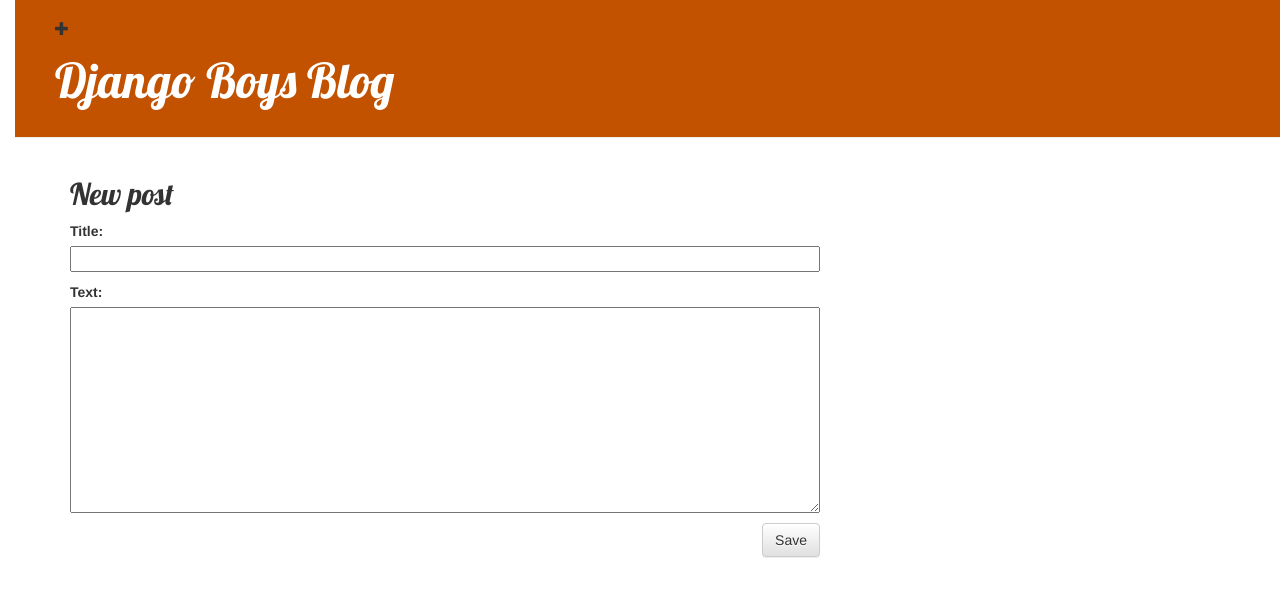
After one commit to ElpadrinoDeveloper/my-first-blog, a Django app: page /post/new in a window 1280 px wide. The commit adds this page. Shown: the top 597 px of the page. Run offline with Django 4.2, Linux system fonts and the light colour scheme; some libraries are stand-ins or nearby versions.

Commit message:
Añadidas las vistas para crear/editar para el blog dentro del sitio web.

```diff
--- /dev/null
+++ b/blog/forms.py
@@ -0,0 +1,9 @@
+from django import forms
+
+from .models import Post
+
+class PostForm(forms.ModelForm):
+
+    class Meta:
+        model = Post
+        fields = ('title', 'text',)
--- a/blog/templates/blog/base.html
+++ b/blog/templates/blog/base.html
@@ -1,7 +1,7 @@
 {% load static %}
 <html>
     <head>
-        <title>Django Girls blog</title>
+        <title>Django Boys blog</title>
         <link rel="stylesheet" href="//maxcdn.bootstrapcdn.com/bootstrap/3.2.0/css/bootstrap.min.css">
         <link rel="stylesheet" href="//maxcdn.bootstrapcdn.com/bootstrap/3.2.0/css/bootstrap-theme.min.css">
         <link href='//fonts.googleapis.com/css?family=Lobster&subset=latin,latin-ext' rel='stylesheet' type='text/css'>
@@ -9,7 +9,12 @@
     </head>
     <body>
         <div class="page-header">
-            <h1><a href="/">Django Girls Blog</a></h1>
+            {% if user.is_authenticated %}
+                <a href="{% url 'post_new' %}" class="top-menu">
+                    <span class="glyphicon glyphicon-plus"></span></a>
+            {% endif %}
+                <span class="glyphicon glyphicon-plus"></span></a>
+            <h1><a href="/">Django Boys Blog</a></h1>
         </div>
         <div class="content container">
             <div class="row">
--- a/blog/templates/blog/post_detail.html
+++ b/blog/templates/blog/post_detail.html
@@ -7,6 +7,10 @@
                 {{ post.published_date }}
             </div>
         {% endif %}
+        {% if user.is_authenticated %}
+            <a class="btn btn-default" href="{% url 'post_edit' pk=post.pk %}">
+                <span class="glyphicon glyphicon-pencil"></span></a>
+        {% endif %}
         <h2>{{ post.title }}</h2>
         <p>{{ post.text|linebreaksbr }}</p>
     </div>
--- /dev/null
+++ b/blog/templates/blog/post_edit.html
@@ -0,0 +1,9 @@
+{% extends 'blog/base.html' %}
+
+{% block content %}
+    <h2>New post</h2>
+    <form method="POST" class="post-form">{% csrf_token %}
+        {{ form.as_p }}
+        <button type="submit" class="save btn btn-default">Save</button>
+    </form>
+{% endblock %}
--- a/blog/urls.py
+++ b/blog/urls.py
@@ -3,5 +3,7 @@ from . import views
 
 urlpatterns = [
     path('', views.post_list, name='post_list'),
-    path('post/<int:pk>/', views.post_detail, name='post_detail')
+    path('post/<int:pk>/', views.post_detail, name='post_detail'),
+    path('post/new', views.post_new, name='post_new'),
+    path('post/<int:pk>/edit/', views.post_edit, name='post_edit'),
 ]
--- a/blog/views.py
+++ b/blog/views.py
@@ -1,7 +1,9 @@
+from django.shortcuts import redirect
 from django.shortcuts import render
 from django.utils import timezone
 from .models import Post
 from django.shortcuts import render, get_object_or_404
+from .forms import PostForm
 
 def post_list(request):
     posts = Post.objects.filter(published_date__lte=timezone.now()).order_by('published_date')
@@ -10,3 +12,30 @@ def post_list(request):
 def post_detail(request, pk):
     post = get_object_or_404(Post, pk=pk)
     return render(request, 'blog/post_detail.html', {'post': post})
+
+def post_new(request):
+    if request.method == "POST":
+        form = PostForm(request.POST)
+        if form.is_valid():
+            post = form.save(commit=False)
+            post.author = request.user
+            post.published_date = timezone.now()
+            post.save()
+            return redirect('post_detail', pk=post.pk)
+    else:
+        form = PostForm()
+    return render(request, 'blog/post_edit.html', {'form': form})
+
+def post_edit(request, pk):
+    post = get_object_or_404(Post, pk=pk)
+    if request.method == "POST":
+        form = PostForm(request.POST, instance=post)
+        if form.is_valid():
+            post = form.save(commit=False)
+            post.author = request.user
+            post.published_date = timezone.now()
+            post.save()
+            return redirect('post_detail', pk=post.pk)
+    else:
+        form = PostForm(instance=post)
+    return render(request, 'blog/post_edit.html', {'form': form})
```
